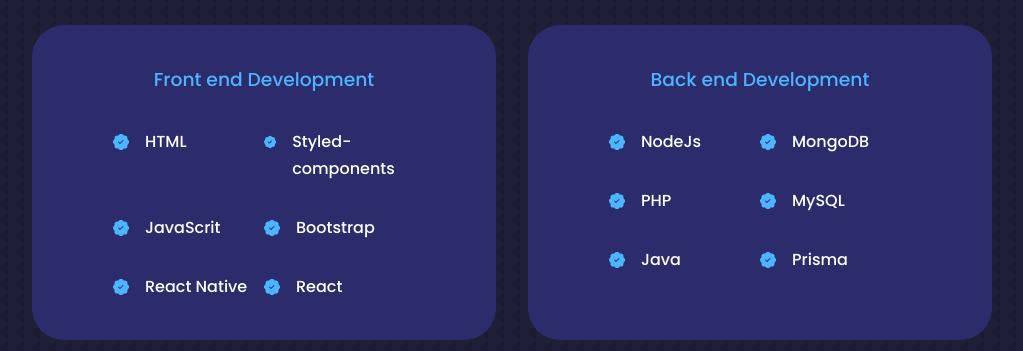
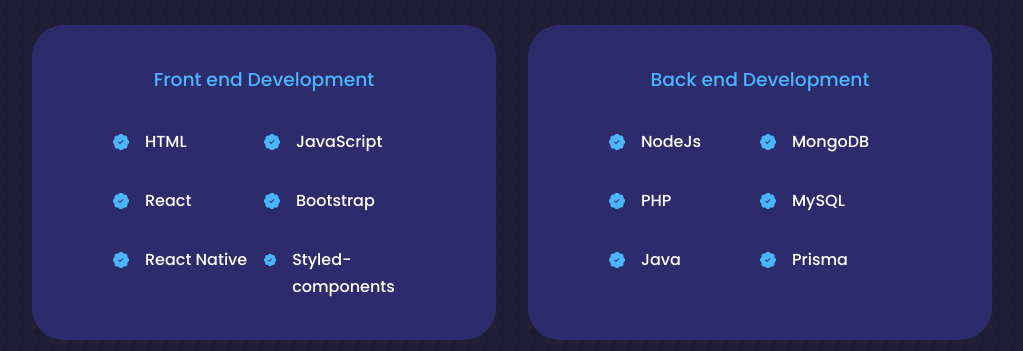
Before and after one commit to eduardovsousa/my-website, a React (Vite) app: page / in a window 1280 px wide. Shown: the part 1980-2331 px from the top of the page, without its empty margins (128-1151 px from the left). Built offline with nearby package versions, Linux system fonts and the light colour scheme.

Commit message:
New fixed resposive

```diff
--- a/src/components/Experience/index.tsx
+++ b/src/components/Experience/index.tsx
@@ -22,14 +22,14 @@
               <ExperienceDetails>
                 <BsFillPatchCheckFill className='Icon'/>
                 <div className="">
-                  <h4>Styled-components</h4>
+                  <h4>JavaScript</h4>
                   {/* <small className='text-light'>Experiente</small> */}
                 </div>
               </ExperienceDetails>
               <ExperienceDetails>
                 <BsFillPatchCheckFill className='Icon'/>
                 <div className="">
-                  <h4>JavaScrit</h4>
+                  <h4>React</h4>
                   {/* <small className='text-light'>Intermediário</small> */}
                 </div>
               </ExperienceDetails>
@@ -50,7 +50,7 @@
               <ExperienceDetails>
                 <BsFillPatchCheckFill className='Icon'/>
                 <div className="">
-                  <h4>React</h4>
+                  <h4>Styled-components</h4>
                   {/* <small className='text-light'>Intermediário</small> */}
                 </div>
               </ExperienceDetails>
--- a/src/components/Experience/styles.ts
+++ b/src/components/Experience/styles.ts
@@ -76,4 +76,13 @@
     margin-top: 6px;
     color: var(--color-primary);
   }
+
+  @media screen and (max-width: 600px) {
+    > .Icon {
+      min-width: 16px;
+      min-height: 16px;
+    }
+
+    gap: 0.5rem;
+  }
 `;
```
